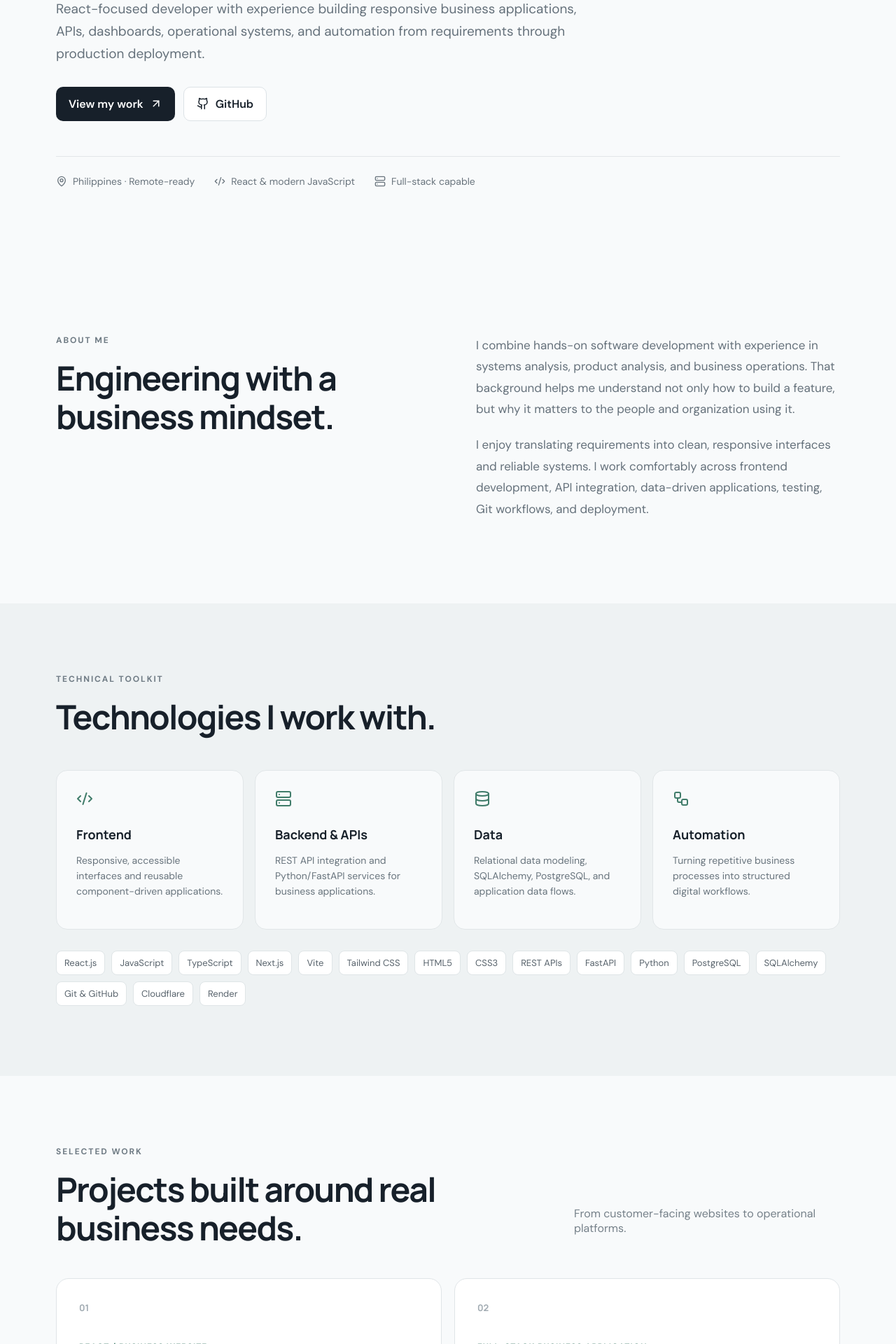
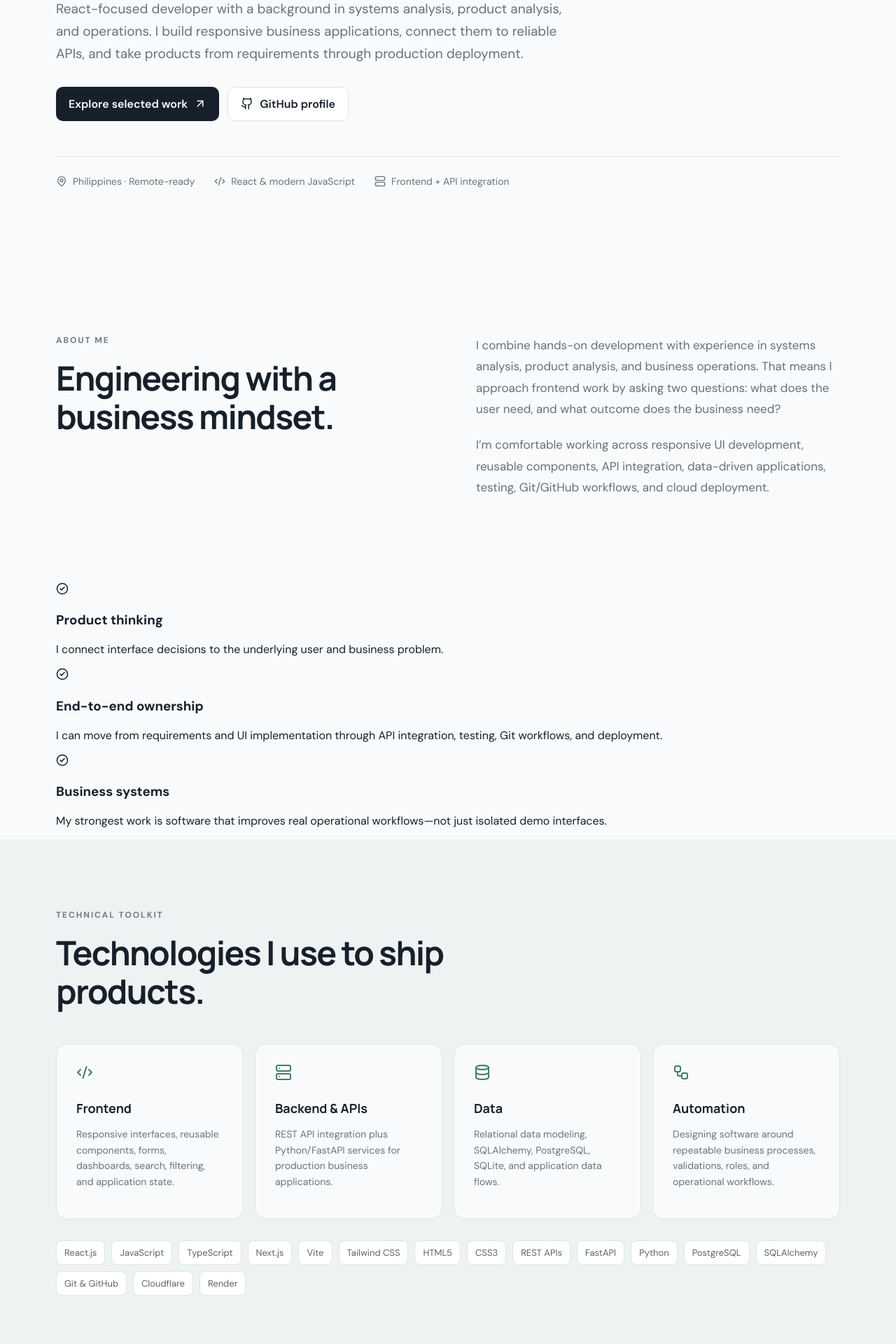
Before and after one commit to jundaig007/developer-portfolio, a React (Vite) app: page / in a window 1280 px wide. Shown: the part 560-2480 px from the top of the page at 70% size. Built offline with nearby package versions, Linux system fonts and the light colour scheme.

Commit message:
Improve recruiter-focused portfolio experience

```diff
--- a/src/App.jsx
+++ b/src/App.jsx
@@ -1,4 +1,5 @@
-import { ArrowUpRight, Github, Linkedin, Mail, MapPin, Code2, Server, Database, Workflow } from 'lucide-react'
+import { useState } from 'react'
+import { ArrowUpRight, Github, Mail, MapPin, Code2, Server, Database, Workflow, Menu, X, ExternalLink, CheckCircle2 } from 'lucide-react'
 
 const skills = [
   'React.js', 'JavaScript', 'TypeScript', 'Next.js', 'Vite', 'Tailwind CSS',
@@ -10,107 +11,146 @@ const projects = [
   {
     title: 'DigitalPH Business Platform',
     type: 'React / Business Website',
-    description: 'A production business website and project platform built around modern React workflows, responsive UI, project management features, and cloud deployment.',
+    summary: 'A production website and project platform created to present DigitalPH services, case work, and business capabilities through a responsive React experience.',
+    challenge: 'Create a credible digital presence that could support client acquisition while remaining easy to extend with new projects and services.',
+    outcome: 'Delivered a production-deployed React application with project management features, responsive layouts, service pages, and cloud deployment.',
     stack: ['React', 'Vite', 'Tailwind CSS', 'Cloudflare'],
     live: 'https://thedigitalph.com',
+    source: 'https://github.com/jundaig007/DGHub-Business-Website',
   },
   {
     title: 'Meat Shop POS & Inventory',
     type: 'Full-Stack Business Application',
-    description: 'End-to-end POS and inventory platform covering products, purchasing, stock movements, customers, delivery, reporting, search, pricing, and operational workflows.',
+    summary: 'An operational system for day-to-day meat shop workflows, covering point of sale, purchasing, inventory, customers, delivery, reporting, and product pricing.',
+    challenge: 'Bring fragmented store operations into one application while keeping transaction flows fast and practical for everyday use.',
+    outcome: 'Built and deployed a full-stack system with product search, CRUD workflows, stock tracking, purchasing, POS operations, customer records, reporting, and API integration.',
     stack: ['React', 'FastAPI', 'Python', 'REST API'],
     live: 'https://meat.thedigitalph.com',
+    source: 'https://github.com/jundaig007/meat',
   },
   {
     title: 'DGHub Revenue OS',
     type: 'Enterprise Workflow Automation',
-    description: 'A modular revenue operations platform designed to centralize leads, opportunities, proposals, outreach, contracts, invoicing, onboarding, and workflow automation.',
+    summary: 'A modular revenue operations platform designed to centralize the customer lifecycle from lead intake through proposals, contracts, invoicing, and onboarding.',
+    challenge: 'Reduce the operational friction created by disconnected sales and client-management processes.',
+    outcome: 'Designed a modular platform architecture with tenant-aware workflows, lead management, opportunity handling, proposals, outreach, contracts, invoicing, documents, and onboarding.',
     stack: ['Next.js', 'FastAPI', 'SQLAlchemy', 'PostgreSQL'],
+    source: 'https://github.com/jundaig007/dghub-v2',
   },
   {
     title: 'Clinic CRM & Appointment System',
     type: 'Healthcare Business Application',
-    description: 'A CRM and operations platform for inquiries, lead pipelines, appointments, calendar management, patient profiles, and medical-record workflows.',
+    summary: 'A clinic operations platform connecting inquiry management, CRM workflows, appointments, calendars, patient profiles, and medical records.',
+    challenge: 'Give clinic staff one structured workflow for moving a prospect from inquiry to appointment and ongoing patient management.',
+    outcome: 'Implemented CRM pipeline concepts, appointment conflict handling, calendar workflows, inquiry linkage, patient profiles, and medical-record functionality.',
     stack: ['React', 'REST API', 'Database', 'Responsive UI'],
   },
 ]
 
 const experience = [
-  ['Systems Analyst', 'UHG - Optum', 'Enterprise systems analysis, requirements, process improvement, and cross-functional collaboration.'],
-  ['Product Analyst', 'Info Alchemy Corp.', 'Product analysis, requirements definition, stakeholder coordination, and technology-driven business solutions.'],
-  ['COO', 'Espasio Construction', 'Operations leadership, process management, business strategy, and practical problem solving.'],
-  ['Software Developer', 'Independent Projects', 'Designing and delivering web applications, business systems, APIs, automation, and production deployments.'],
+  ['Systems Analyst', 'UHG - Optum', 'Worked with enterprise systems, requirements, process improvement, and cross-functional teams—experience that shaped how I translate business needs into technical solutions.'],
+  ['Product Analyst', 'Info Alchemy Corp.', 'Handled product analysis, requirements definition, stakeholder coordination, and technology-driven solution planning.'],
+  ['COO', 'Espasio Construction', 'Led operations and business processes, building the practical management perspective I now bring into software development.'],
+  ['Software Developer', 'Independent & Business Projects', 'Designing and delivering responsive web applications, operational systems, REST APIs, automation workflows, and production deployments.'],
+]
+
+const strengths = [
+  ['Product thinking', 'I connect interface decisions to the underlying user and business problem.'],
+  ['End-to-end ownership', 'I can move from requirements and UI implementation through API integration, testing, Git workflows, and deployment.'],
+  ['Business systems', 'My strongest work is software that improves real operational workflows—not just isolated demo interfaces.'],
 ]
 
 function App() {
+  const [menuOpen, setMenuOpen] = useState(false)
+  const closeMenu = () => setMenuOpen(false)
+
   return <div className="app">
     <header className="nav shell">
-      <a className="brand" href="#top"><span>JD</span> Jun Daig</a>
-      <nav>
-        <a href="#about">About</a><a href="#skills">Skills</a><a href="#projects">Projects</a><a href="#experience">Experience</a>
+      <a className="brand" href="#top" onClick={closeMenu}><span>JD</span> Jun Daig</a>
+      <nav className={menuOpen ? 'open' : ''}>
+        <a href="#about" onClick={closeMenu}>About</a>
+        <a href="#skills" onClick={closeMenu}>Skills</a>
+        <a href="#projects" onClick={closeMenu}>Projects</a>
+        <a href="#experience" onClick={closeMenu}>Experience</a>
+        <a className="mobileCta" href="mailto:daigjun444@gmail.com">Contact</a>
       </nav>
       <a className="navCta" href="mailto:daigjun444@gmail.com">Let's talk</a>
+      <button className="menuButton" aria-label="Toggle navigation" aria-expanded={menuOpen} onClick={() => setMenuOpen(!menuOpen)}>{menuOpen ? <X /> : <Menu />}</button>
     </header>
 
     <main id="top">
       <section className="hero shell">
-        <div className="availability"><i /> Available for Front-End & Full-Stack opportunities</div>
-        <p className="eyebrow">FRONT-END / FULL-STACK DEVELOPER</p>
+        <div className="availability"><i /> Open to Front-End & Full-Stack opportunities</div>
+        <p className="eyebrow">REACT · FRONT-END · FULL-STACK</p>
         <h1>I build digital products that turn <em>complex workflows</em> into simple experiences.</h1>
-        <p className="lead">React-focused developer with experience building responsive business applications, APIs, dashboards, operational systems, and automation from requirements through production deployment.</p>
+        <p className="lead">React-focused developer with a background in systems analysis, product analysis, and operations. I build responsive business applications, connect them to reliable APIs, and take products from requirements through production deployment.</p>
         <div className="actions">
-          <a className="primary" href="#projects">View my work <ArrowUpRight size={18}/></a>
-          <a className="secondary" href="https://github.com/jundaig007" target="_blank" rel="noreferrer"><Github size={18}/> GitHub</a>
+          <a className="primary" href="#projects">Explore selected work <ArrowUpRight size={18}/></a>
+          <a className="secondary" href="https://github.com/jundaig007" target="_blank" rel="noreferrer"><Github size={18}/> GitHub profile</a>
         </div>
         <div className="quickFacts">
           <span><MapPin size={16}/> Philippines · Remote-ready</span>
           <span><Code2 size={16}/> React & modern JavaScript</span>
-          <span><Server size={16}/> Full-stack capable</span>
+          <span><Server size={16}/> Frontend + API integration</span>
         </div>
       </section>
 
       <section id="about" className="section shell twoCol">
         <div><p className="eyebrow">ABOUT ME</p><h2>Engineering with a business mindset.</h2></div>
         <div className="aboutCopy">
-          <p>I combine hands-on software development with experience in systems analysis, product analysis, and business operations. That background helps me understand not only how to build a feature, but why it matters to the people and organization using it.</p>
-          <p>I enjoy translating requirements into clean, responsive interfaces and reliable systems. I work comfortably across frontend development, API integration, data-driven applications, testing, Git workflows, and deployment.</p>
+          <p>I combine hands-on development with experience in systems analysis, product analysis, and business operations. That means I approach frontend work by asking two questions: what does the user need, and what outcome does the business need?</p>
+          <p>I’m comfortable working across responsive UI development, reusable components, API integration, data-driven applications, testing, Git/GitHub workflows, and cloud deployment.</p>
         </div>
+      </section>
+
+      <section className="valueStrip shell">
+        {strengths.map(([title, text]) => <div className="valueItem" key={title}><CheckCircle2 size={18}/><div><h3>{title}</h3><p>{text}</p></div></div>)}
       </section>
 
       <section id="skills" className="section alt">
         <div className="shell">
-          <p className="eyebrow">TECHNICAL TOOLKIT</p><h2>Technologies I work with.</h2>
+          <p className="eyebrow">TECHNICAL TOOLKIT</p><h2>Technologies I use to ship products.</h2>
           <div className="skillGrid">
-            <div className="capability"><Code2/><h3>Frontend</h3><p>Responsive, accessible interfaces and reusable component-driven applications.</p></div>
-            <div className="capability"><Server/><h3>Backend & APIs</h3><p>REST API integration and Python/FastAPI services for business applications.</p></div>
-            <div className="capability"><Database/><h3>Data</h3><p>Relational data modeling, SQLAlchemy, PostgreSQL, and application data flows.</p></div>
-            <div className="capability"><Workflow/><h3>Automation</h3><p>Turning repetitive business processes into structured digital workflows.</p></div>
+            <div className="capability"><Code2/><h3>Frontend</h3><p>Responsive interfaces, reusable components, forms, dashboards, search, filtering, and application state.</p></div>
+            <div className="capability"><Server/><h3>Backend & APIs</h3><p>REST API integration plus Python/FastAPI services for production business applications.</p></div>
+            <div className="capability"><Database/><h3>Data</h3><p>Relational data modeling, SQLAlchemy, PostgreSQL, SQLite, and application data flows.</p></div>
+            <div className="capability"><Workflow/><h3>Automation</h3><p>Designing software around repeatable business processes, validations, roles, and operational workflows.</p></div>
           </div>
           <div className="chips">{skills.map(s => <span key={s}>{s}</span>)}</div>
         </div>
       </section>
 
       <section id="projects" className="section shell">
-        <p className="eyebrow">SELECTED WORK</p><div className="sectionHead"><h2>Projects built around real business needs.</h2><p>From customer-facing websites to operational platforms.</p></div>
+        <p className="eyebrow">SELECTED WORK</p>
+        <div className="sectionHead"><h2>Projects built around real business needs.</h2><p>Production websites, operational systems, and workflow platforms.</p></div>
         <div className="projectGrid">{projects.map((p,i) => <article className="project" key={p.title}>
-          <div className="projectNo">0{i+1}</div><p className="projectType">{p.type}</p><h3>{p.title}</h3><p>{p.description}</p>
+          <div className="projectTop"><div className="projectNo">0{i+1}</div><p className="projectType">{p.type}</p></div>
+          <h3>{p.title}</h3><p className="projectSummary">{p.summary}</p>
+          <div className="caseStudy"><div><span>Challenge</span><p>{p.challenge}</p></div><div><span>Delivered</span><p>{p.outcome}</p></div></div>
           <div className="projectStack">{p.stack.map(x => <span key={x}>{x}</span>)}</div>
-          {p.live && <a href={p.live} target="_blank" rel="noreferrer">View live project <ArrowUpRight size={16}/></a>}
+          <div className="projectLinks">
+            {p.live && <a href={p.live} target="_blank" rel="noreferrer"><ExternalLink size={16}/> Live project</a>}
+            {p.source && <a href={p.source} target="_blank" rel="noreferrer"><Github size={16}/> Source</a>}
+          </div>
         </article>)}</div>
       </section>
 
       <section id="experience" className="section alt"><div className="shell">
-        <p className="eyebrow">EXPERIENCE</p><h2>A multidisciplinary perspective.</h2>
+        <p className="eyebrow">EXPERIENCE</p><h2>Technical execution backed by product and operations experience.</h2>
         <div className="timeline">{experience.map(([role,company,text]) => <div className="experience" key={role+company}><div><h3>{role}</h3><strong>{company}</strong></div><p>{text}</p></div>)}</div>
       </div></section>
 
       <section className="contact shell">
-        <p className="eyebrow">LET'S BUILD SOMETHING USEFUL</p><h2>Looking for a developer who understands both code and business?</h2>
-        <p>I’m open to frontend, React, full-stack, and product-focused development opportunities.</p>
-        <div className="actions center"><a className="primary" href="mailto:daigjun444@gmail.com"><Mail size={18}/> Contact me</a><a className="secondary" href="https://github.com/jundaig007" target="_blank" rel="noreferrer"><Github size={18}/> GitHub</a><a className="secondary" href="https://www.linkedin.com" target="_blank" rel="noreferrer"><Linkedin size={18}/> LinkedIn</a></div>
+        <p className="eyebrow">LET'S BUILD SOMETHING USEFUL</p><h2>Need a developer who can understand the product, not just the ticket?</h2>
+        <p>I’m open to Front-End, React, Full-Stack, and product-focused software development opportunities.</p>
+        <div className="actions center">
+          <a className="primary" href="mailto:daigjun444@gmail.com"><Mail size={18}/> Email me</a>
+          <a className="secondary" href="https://github.com/jundaig007" target="_blank" rel="noreferrer"><Github size={18}/> View GitHub</a>
+        </div>
+        <span className="emailText">daigjun444@gmail.com</span>
       </section>
     </main>
-    <footer className="shell"><span>© 2026 Jun Daig</span><span>Built with React & Vite</span></footer>
+    <footer className="shell"><span>© 2026 Jun Daig</span><span>Built with React & Vite · Deployed with GitHub Pages</span></footer>
   </div>
 }
 
```
